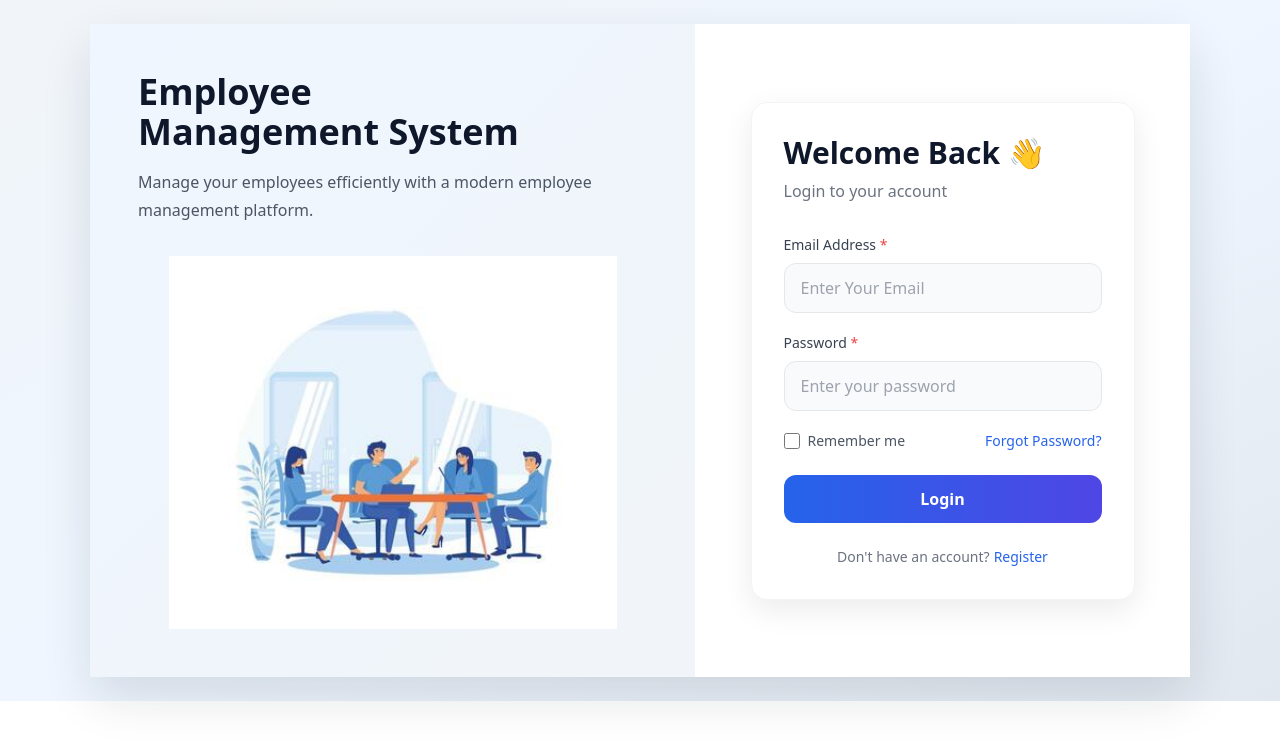
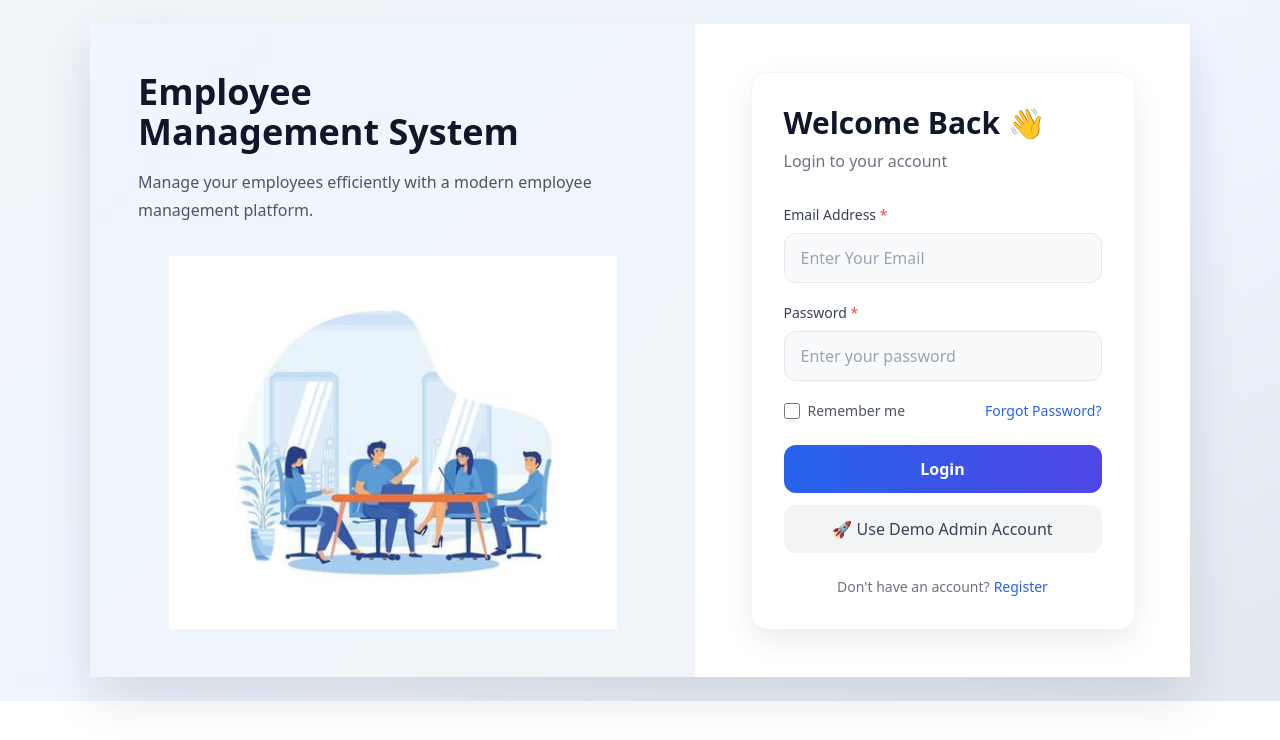
Before and after one commit to rinkalpatel14/employee-management-system, a React (Create React App) app in the folder frontend/: page / in a window 1280 px wide. Shown: the top 740 px of the page. Built offline with nearby package versions, Linux system fonts and the light colour scheme.

Commit message:
Update Login.jsx
Add demo admin login button

```diff
--- a/frontend/src/pages/auth/Login.jsx
+++ b/frontend/src/pages/auth/Login.jsx
@@ -12,6 +12,11 @@ const Login = () => {
     const [password, setPassword] = useState('')
 
     const history = useHistory()
+
+    const handleDemoLogin = () => {
+    setEmail("admin@gmail.com");
+    setPassword("123456");
+}
 
     const handleSubmit = (e) => {
         e.preventDefault()  // Prevent page refresh
@@ -125,6 +130,13 @@ const Login = () => {
                                 >
                                     Login
                                 </button>
+                              <button
+  type="button"
+  onClick={handleDemoLogin}
+  className="w-full mt-3 bg-gray-100 hover:bg-gray-200 text-gray-700 py-3 rounded-xl font-medium transition"
+>
+  🚀 Use Demo Admin Account
+</button>
 
                                 {/* Register */}
                                 <p className="text-center text-sm text-gray-500 mt-6">
```
